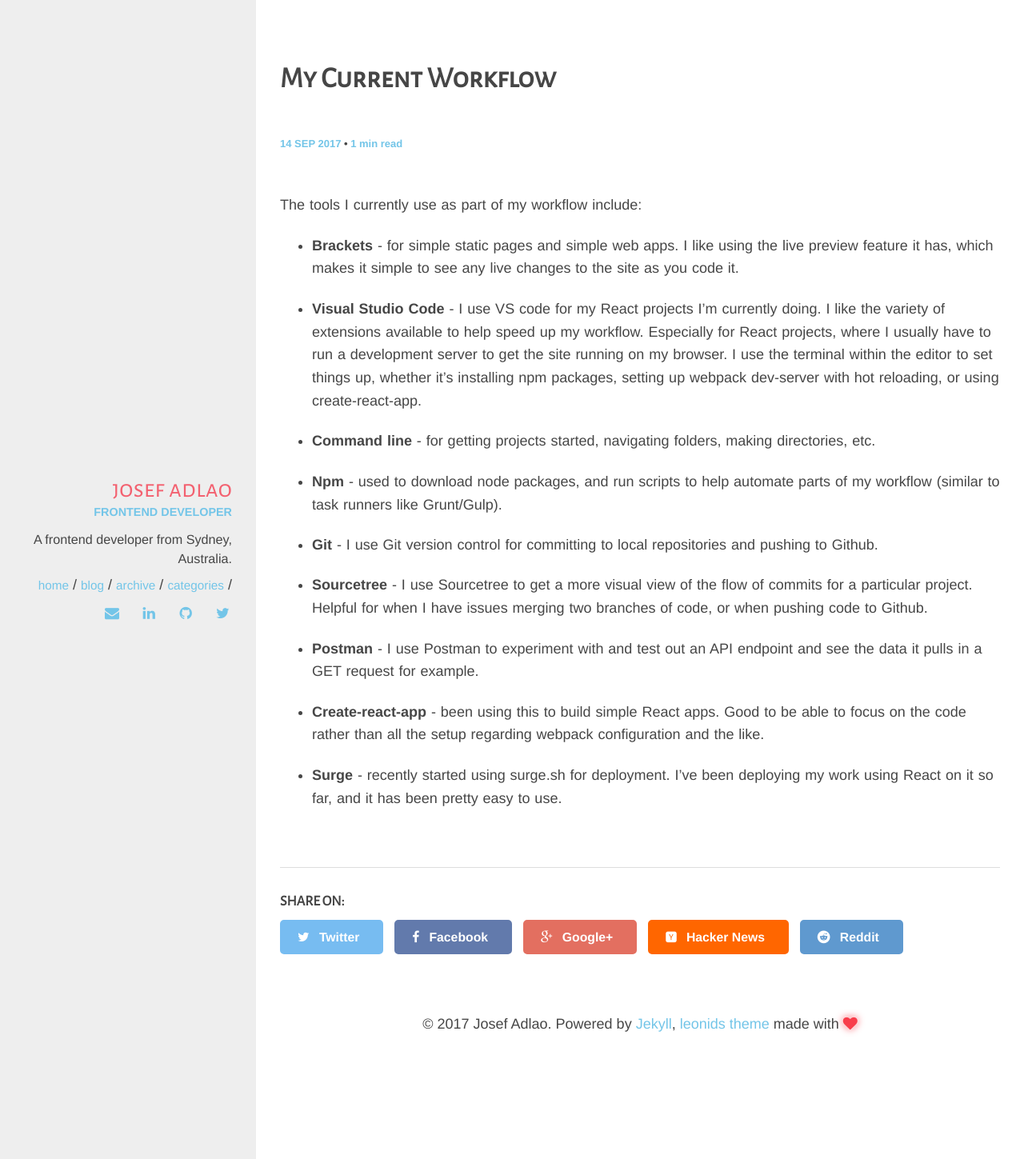
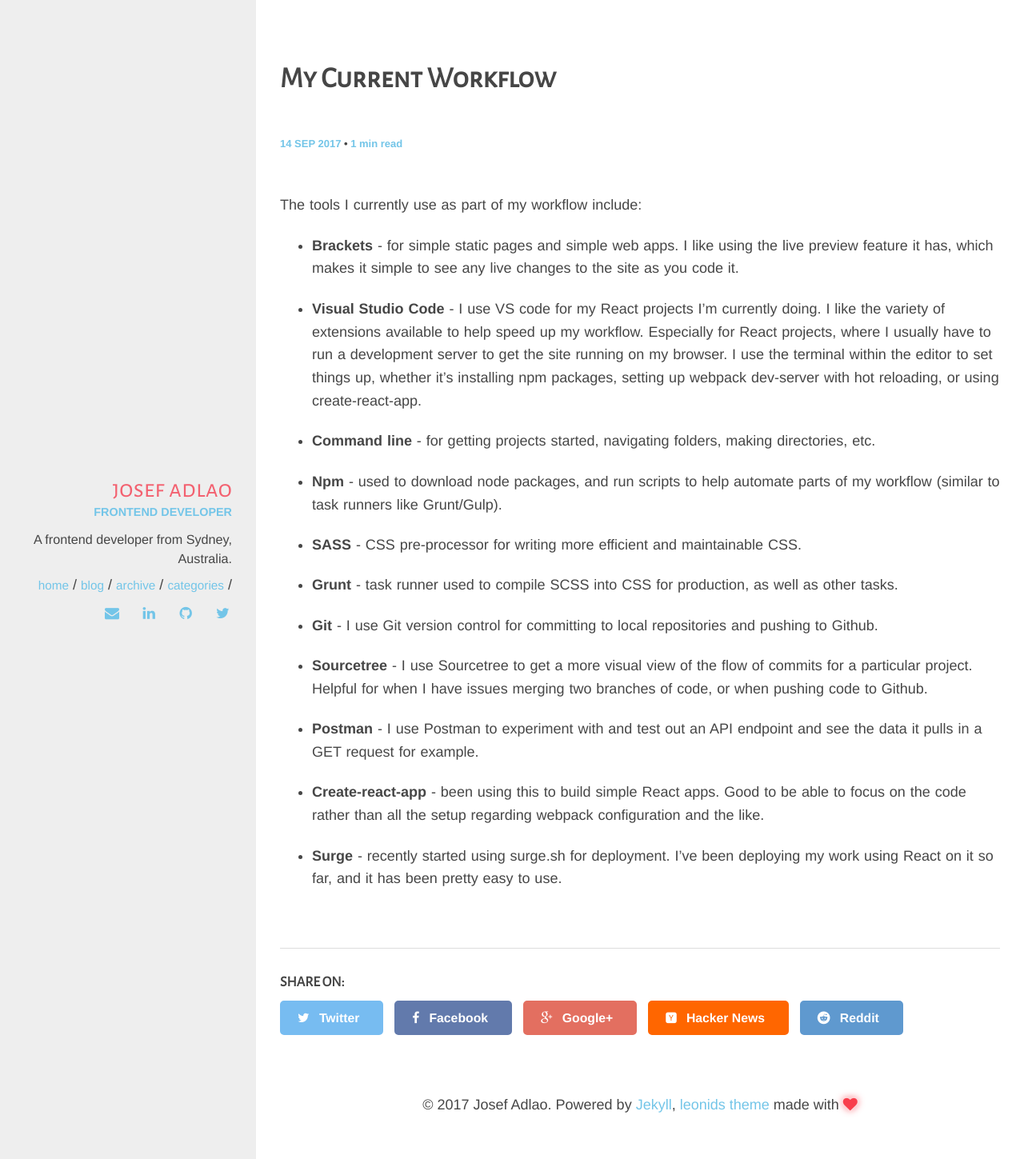
Before and after one commit to jadlao/jadlao.github.io, a Jekyll site: the page built from _posts/2017-09-14-workflow.md, in a window 1280 px wide. Shown: the whole page at 80% size. Built offline with Jekyll 4.4.1, drawn with Linux system fonts in a browser that asks for light colours.

Commit message:
added skills

```diff
--- a/_posts/2017-09-14-workflow.md
+++ b/_posts/2017-09-14-workflow.md
@@ -26,6 +26,10 @@
 
 * **Npm** - used to download node packages, and run scripts to help automate parts of my workflow (similar to task runners like Grunt/Gulp).
 
+* **SASS** - CSS pre-processor for writing more efficient and maintainable CSS.
+
+* **Grunt** - task runner used to compile SCSS into CSS for production, as well as other tasks.
+
 * **Git** - I use Git version control for committing to
 local repositories and pushing to Github.
 
--- a/index.html
+++ b/index.html
@@ -263,11 +263,12 @@
                     <h3><span>technologies</span></h3>
                     <p>HTML5</p>
                     <p>CSS3</p>
-                    <p>SCSS</p>
+                    <p>SASS</p>
                     <p>Javascript</p>
                     <p>jQuery</p>
                     <p>Bootstrap</p>
                     <p>Photoshop</p>
+                    <p>Grunt</p>
                     <p>Git</p>
                 </div>
             </div>
```
